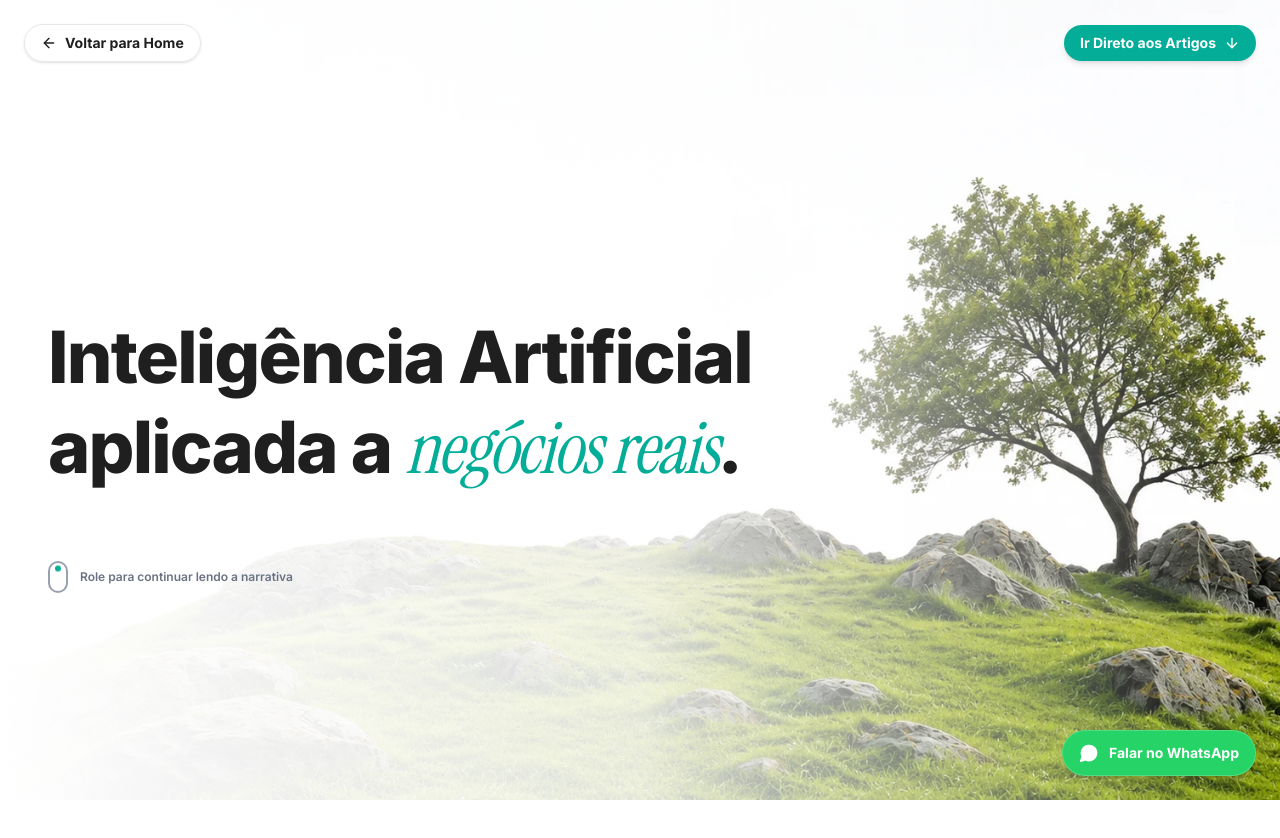
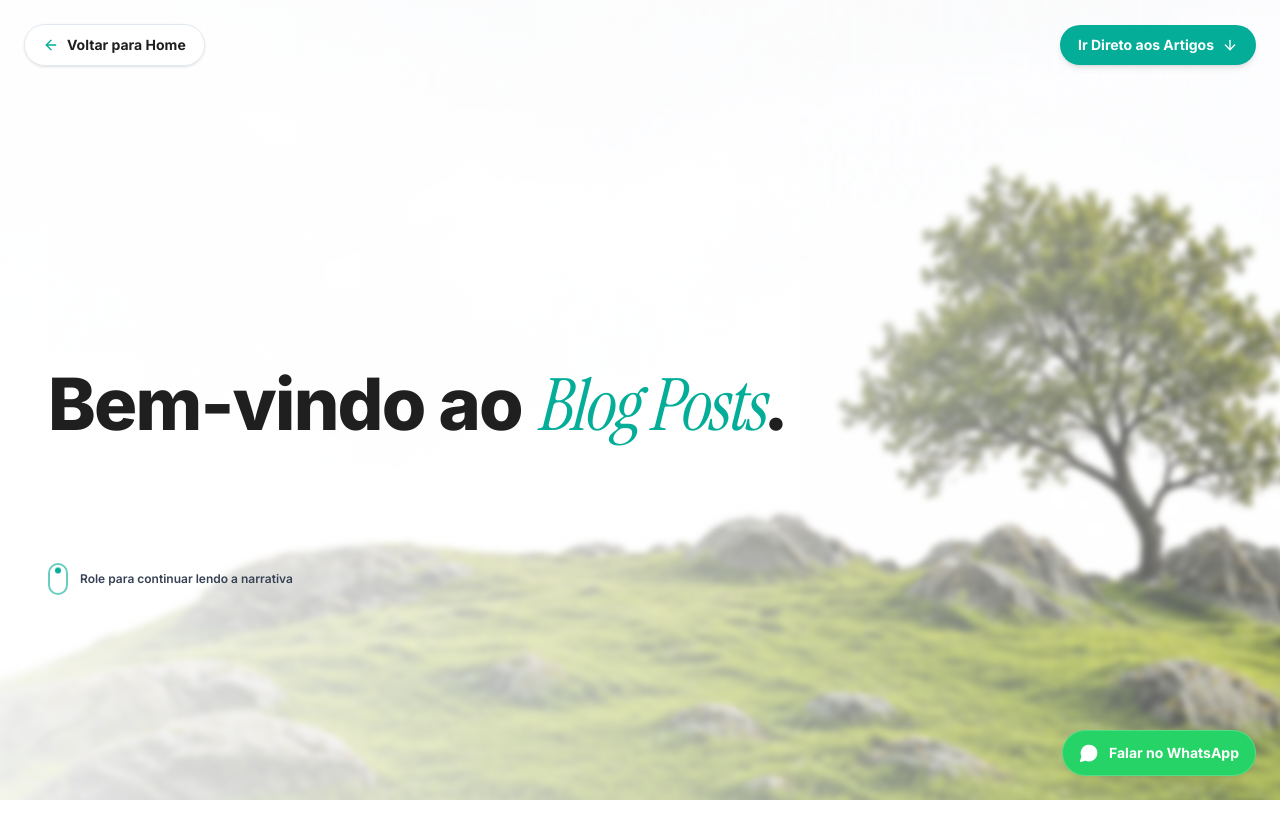
Before and after one commit to gdeschampss/neuroflowWebsite, a Next.js app: page /blog in a window 1280 px wide. Shown: the top 838 px of the page. Built offline with nearby package versions, Linux system fonts and the light colour scheme; a web font is replaced by a local one.

Commit message:
fix(blog): update BlogHero text, background image blur/visibility, and back button clickability

```diff
--- a/components/blog/BlogHero.tsx
+++ b/components/blog/BlogHero.tsx
@@ -5,7 +5,7 @@ import Link from 'next/link';
 import Image from 'next/image';
 import gsap from 'gsap';
 import { ScrollTrigger } from 'gsap/ScrollTrigger';
-import { ArrowLeft, ArrowDown, BookOpen } from 'lucide-react';
+import { ArrowLeft, ArrowDown } from 'lucide-react';
 
 if (typeof window !== 'undefined') {
   gsap.registerPlugin(ScrollTrigger);
@@ -63,14 +63,14 @@ export const BlogHero = () => {
   return (
     <div ref={containerRef} className="relative w-full h-screen bg-white text-[#1F1F1F] flex flex-col justify-between overflow-hidden">
 
-      {/* Minimal Top Nav Bar (Requirement Section 14.1) */}
-      <div className="relative z-30 max-w-7xl w-full mx-auto px-6 py-6 flex items-center justify-between">
-        {/* Left Button: Back to Home */}
+      {/* Top Nav Bar */}
+      <div className="relative z-50 max-w-7xl w-full mx-auto px-6 py-6 flex items-center justify-between pointer-events-auto">
+        {/* Left Button: Functional Back to Home */}
         <Link
           href="/"
-          className="inline-flex items-center gap-2 px-4 py-2 rounded-full bg-white/90 border border-gray-200 shadow-sm text-sm font-bold text-[#1F1F1F] hover:text-[#03AD97] hover:border-[#03AD97] transition-all"
+          className="inline-flex items-center gap-2 px-4.5 py-2.5 rounded-full bg-white/95 border border-slate-200 shadow-sm text-sm font-bold text-[#1F1F1F] hover:text-[#03AD97] hover:border-[#03AD97] hover:shadow-md transition-all cursor-pointer relative z-50"
         >
-          <ArrowLeft className="w-4 h-4" />
+          <ArrowLeft className="w-4 h-4 text-[#03AD97]" />
           <span>Voltar para Home</span>
         </Link>
 
@@ -78,14 +78,14 @@ export const BlogHero = () => {
         <a
           href="#posts"
           onClick={scrollToPosts}
-          className="inline-flex items-center gap-2 px-4 py-2 rounded-full bg-[#03AD97] text-white text-sm font-bold shadow-md hover:bg-[#028F7C] transition-all"
+          className="inline-flex items-center gap-2 px-4.5 py-2.5 rounded-full bg-[#03AD97] text-white text-sm font-bold shadow-md hover:bg-[#028F7C] transition-all cursor-pointer relative z-50"
         >
           <span>Ir Direto aos Artigos</span>
           <ArrowDown className="w-4 h-4" />
         </a>
       </div>
 
-      {/* Hero Content & Text Layout (Alinhado à Esquerda & Centralizado Verticalmente) */}
+      {/* Hero Content & Text Layout */}
       <div className="relative z-20 flex-1 flex flex-col items-start justify-center max-w-7xl w-full mx-auto px-6 sm:px-12 text-left">
 
         <div className="relative min-h-[220px] flex items-center justify-start w-full max-w-3xl">
@@ -94,7 +94,7 @@ export const BlogHero = () => {
             ref={stage1Ref}
             className="absolute text-4xl sm:text-6xl md:text-7xl font-extrabold tracking-tight leading-tight text-[#1F1F1F] text-left"
           >
-            Inteligência Artificial aplicada a <span className="font-serif-accent text-[#03AD97] font-normal">negócios reais</span>.
+            Bem-vindo ao <span className="font-serif-accent text-[#03AD97] font-normal">Blog Posts</span>.
           </h1>
 
           {/* Stage 2 H1 Text (Revealed via GSAP ScrollTrigger) */}
@@ -102,13 +102,13 @@ export const BlogHero = () => {
             ref={stage2Ref}
             className="absolute text-4xl sm:text-6xl md:text-7xl font-extrabold tracking-tight leading-tight text-[#1F1F1F] opacity-0 text-left"
           >
-            Bastidores, casos práticos e <span className="font-serif-accent text-[#03AD97] font-normal">análises de ROI</span> sem hype.
+            Atualizações, dicas, notícias e <span className="font-serif-accent text-[#03AD97] font-normal">muito mais...</span>
           </h1>
         </div>
 
         {/* Scroll Indicator Subtext */}
-        <div className="mt-12 flex items-center gap-3 text-xs font-semibold text-gray-500">
-          <div className="w-5 h-8 rounded-full border-2 border-gray-400 flex items-start justify-center p-1">
+        <div className="mt-12 flex items-center gap-3 text-xs font-semibold text-gray-700">
+          <div className="w-5 h-8 rounded-full border-2 border-[#03AD97]/60 flex items-start justify-center p-1 bg-white/80">
             <div className="w-1.5 h-1.5 rounded-full bg-[#03AD97] animate-bounce" />
           </div>
           <span>Role para continuar lendo a narrativa</span>
@@ -116,16 +116,17 @@ export const BlogHero = () => {
 
       </div>
 
-      {/* Hero Backdrop Asset Overlay - 100% Aparente com degradê suave à esquerda */}
-      <div className="absolute inset-0 z-0 opacity-100 pointer-events-none">
+      {/* Hero Background Image - Mais aparente com efeito de blur suave */}
+      <div className="absolute inset-0 z-0 overflow-hidden pointer-events-none">
         <Image
           src="/images/blog-hero-section.webp"
-          alt="Blog Hero Visual"
+          alt="Blog Hero Background"
           fill
-          className="object-cover object-right md:object-center"
+          className="object-cover object-right md:object-center opacity-85 blur-[3px] scale-105"
           priority
         />
-        <div className="absolute inset-0 bg-gradient-to-r from-white via-white/85 to-transparent sm:to-transparent" />
+        {/* Soft gradient overlay for high contrast text readability while keeping image visible */}
+        <div className="absolute inset-0 bg-gradient-to-r from-white/90 via-white/60 to-white/20" />
       </div>
 
     </div>
```
